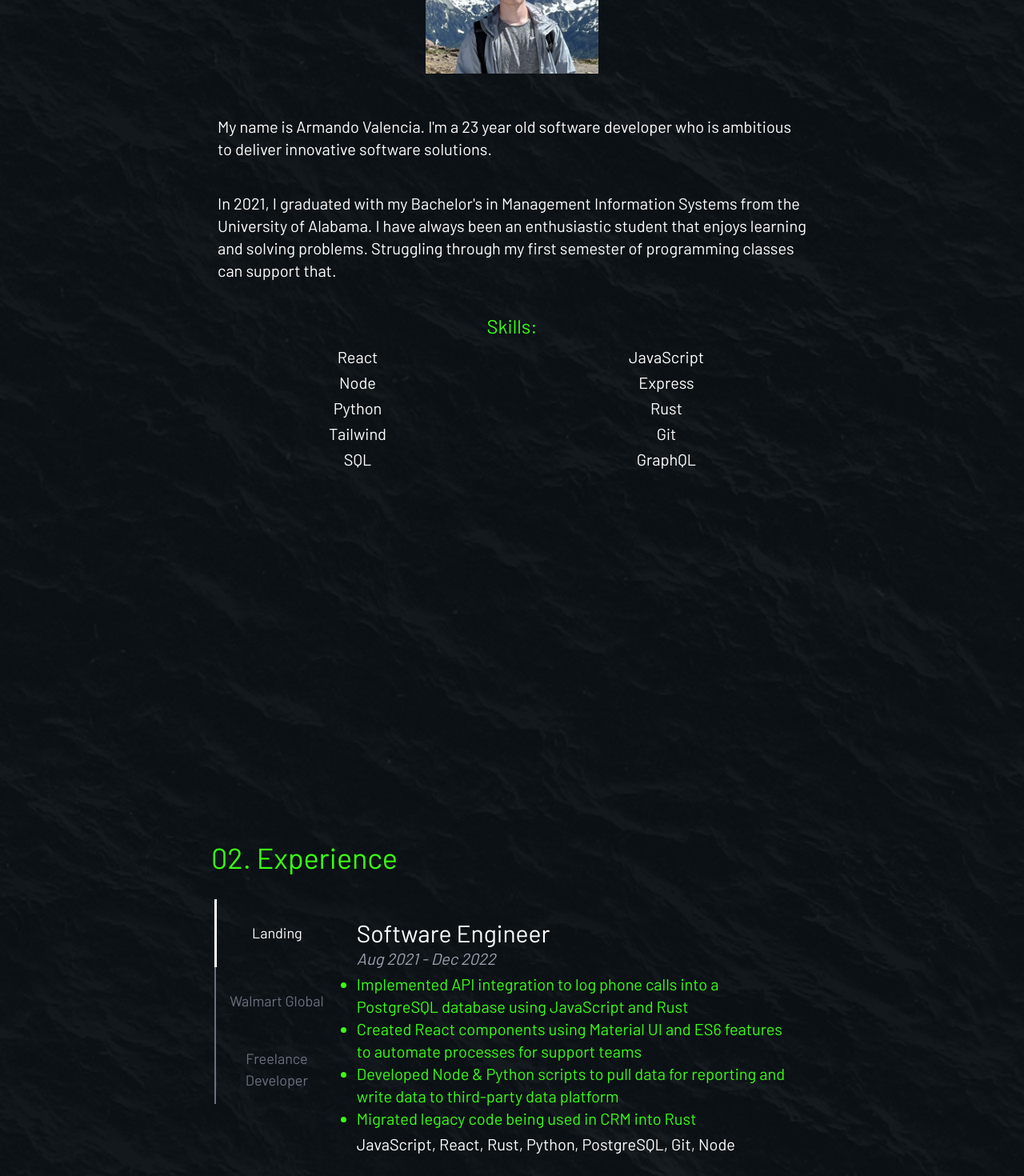
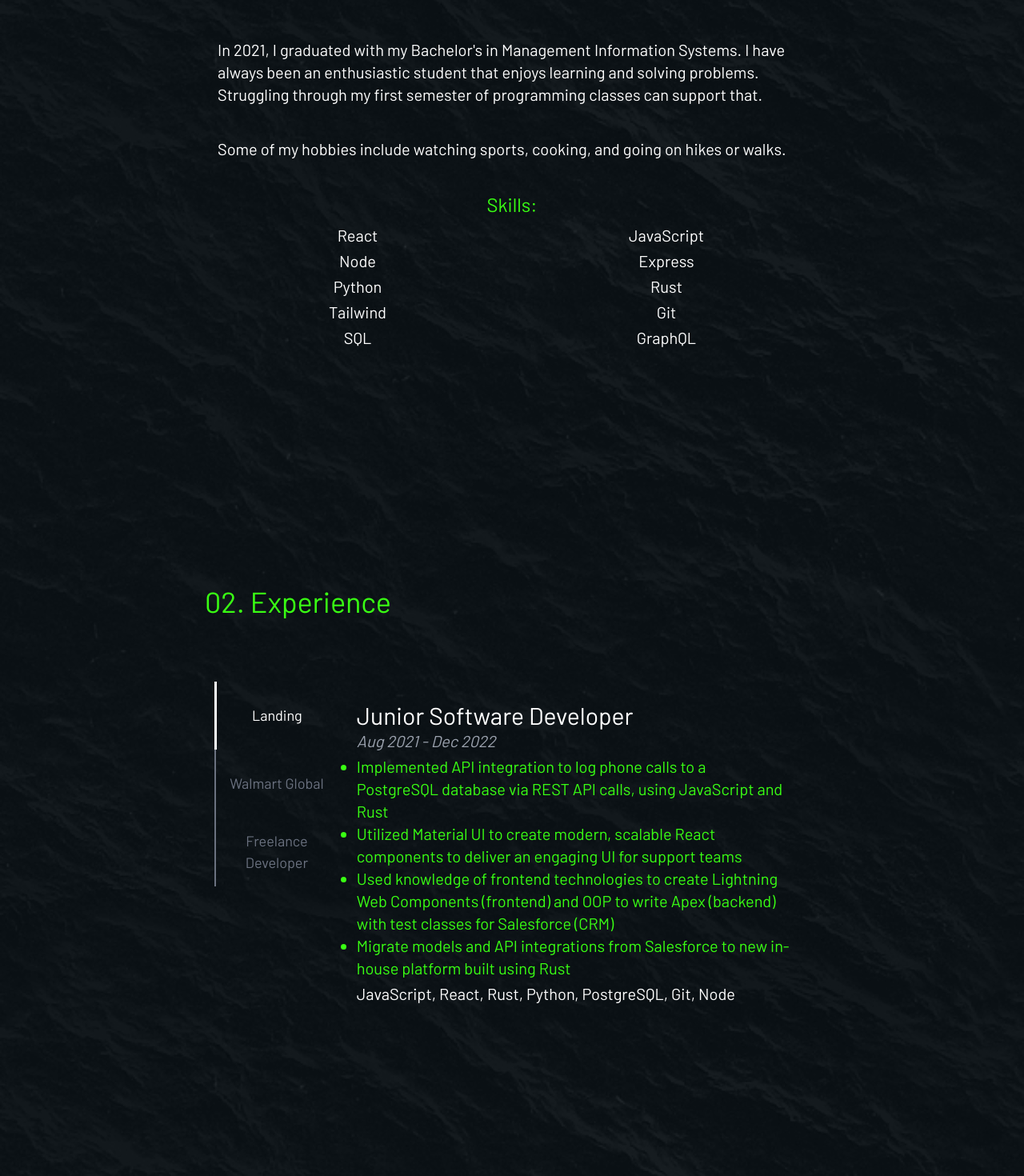
Before and after one commit to armando-valencia/personal-website, a React (Vite) app: page / in a window 1280 px wide. Shown: the part 1280-2750 px from the top of the page at 80% size. Built offline with nearby package versions, Linux system fonts and the light colour scheme.

Commit message:
Fade in and out scroll animations

```diff
--- a/src/components/About.jsx
+++ b/src/components/About.jsx
@@ -16,9 +16,6 @@ const About = () => {
 
 	return (
 		<div className="section-container">
-			<div className="section-container__heading">
-				<h1 className="heading">01. About</h1>
-			</div>
 			<div className="block text-lg md:text-xl">
 				<div className="flex justify-center">
 					<img
@@ -28,17 +25,21 @@ const About = () => {
 					/>
 				</div>
 				<div className="text-quarternary">
-					<p className="px-4 pt-6 pb-4">
+					{/* <p className="px-4 pt-6 pb-4">
 						My name is Armando Valencia. I'm a 23 year old software
 						developer who is ambitious to deliver innovative
 						software solutions.
+					</p> */}
+					<p className="px-4 pt-6 pb-4">
+						In 2021, I graduated with my Bachelor's in Management
+						Information Systems. I have always been an enthusiastic
+						student that enjoys learning and solving problems.
+						Struggling through my first semester of programming
+						classes can support that.
 					</p>
 					<p className="px-4 pt-6 pb-4">
-						In 2021, I graduated with my Bachelor's in Management
-						Information Systems from the University of Alabama. I
-						have always been an enthusiastic student that enjoys
-						learning and solving problems. Struggling through my
-						first semester of programming classes can support that.
+						Some of my hobbies include watching sports, cooking, and
+						going on hikes or walks.
 					</p>
 				</div>
 				<div className="flex justify-center mt-4 p-2 text-secondary text-2xl">
--- a/src/components/Contact.jsx
+++ b/src/components/Contact.jsx
@@ -18,13 +18,10 @@ const Contact = () => {
 
 	return (
 		<div className="section-container">
-			<div className="section-container__heading">
-				<h1 className="heading">03. Contact</h1>
-			</div>
 			<div className="md:flex flex-col text-quarternary justify-center items-center text-xl md:text-2xl py-3">
 				<div className="px-4">
-					If you want to talk opportunities or give any feedback,
-					please complete the form below.
+					If you want to connect or give any feedback, please fill out
+					the following form.
 				</div>
 				<form
 					action={import.meta.env.VITE_CONTACT_FORM}
--- a/src/components/Experience.jsx
+++ b/src/components/Experience.jsx
@@ -7,13 +7,13 @@ const Experience = () => {
 	const jobsData = [
 		{
 			company: "Landing",
-			title: "Software Engineer",
+			title: "Junior Software Developer",
 			dates: "Aug 2021 - Dec 2022",
 			desc: [
-				"Implemented API integration to log phone calls into a PostgreSQL database using JavaScript and Rust",
-				"Created React components using Material UI and ES6 features to automate processes for support teams",
-				"Developed Node & Python scripts to pull data for reporting and write data to third-party data platform",
-				"Migrated legacy code being used in CRM into Rust",
+				"Implemented API integration to log phone calls to a PostgreSQL database via REST API calls, using JavaScript and Rust",
+				"Utilized Material UI to create modern, scalable React components to deliver an engaging UI for support teams",
+				"Used knowledge of frontend technologies to create Lightning Web Components (frontend) and OOP to write Apex (backend) with test classes for Salesforce (CRM)",
+				"Migrate models and API integrations from Salesforce to new in-house platform built using Rust",
 			],
 			skills: "JavaScript, React, Rust, Python, PostgreSQL, Git, Node",
 		},
@@ -22,10 +22,12 @@ const Experience = () => {
 			title: "Software Developer Intern",
 			dates: "Jan 2021 - May 2021",
 			desc: [
-				"Designed and developed UI of landing page for a React web-app",
-				"Migrated a multi-page user experience into a single page to enhance user experience and performance",
+				"Designed and developed the UI for a React web-app",
+				"Migrated a multi-page app into a single page to create an engaging UX and increase performance",
+				"Utilized React-Router to enable smooth navigation",
+				"Contributed to the full development cycle, from concept to development",
 				"Utilized GitHub as version control software to track and update code",
-				"Documented codebase for future teams to refer back to",
+				"Documented the codebase for future developers to maintain",
 			],
 			skills: "JavaScript, React, Bootstrap, Git",
 		},
@@ -34,10 +36,10 @@ const Experience = () => {
 			title: "Freelance Developer",
 			dates: "Dec 2020 - Mar 2022",
 			desc: [
-				"Developed static website utilizing Bootstrap and React, as well as HTML, CSS, and JavaScript",
-				"Create relevant UI/UX wireframes and mockups through Figma",
-				"Increased company online engagement by 150% over a 6-month period",
-				"Facilitate bi-weekly meetings with clients to discuss new features or bug fixes",
+				"Designed, developed, and deployed static web pages using Bootstrap and React",
+				"Created and presented modern UI/UX wireframes and mockups using Figma",
+				"Boosted company's web engagement by over 200%",
+				"Conduct bi-weekly meetings with clients to discuss new requests and content updates",
 			],
 			skills: "JavaScript, Bootstrap, Git, HTML, CSS",
 		},
@@ -71,10 +73,7 @@ const Experience = () => {
 
 	return (
 		<div className="section-container">
-			<div className="section-container__heading">
-				<h1 className="heading">02. Experience</h1>
-			</div>
-			<div className="justify-center md:block hidden px-3 py-6 md:pb-24">
+			<div className="justify-center md:block hidden px-3 md:pb-24">
 				<Tabs
 					isFitted
 					isLazy
@@ -125,7 +124,7 @@ const Experience = () => {
 							/>
 						))}
 					</TabList>
-					<TabPanels className="h-72">
+					<TabPanels className="h-fit">
 						{jobsData.map((job, idx) => (
 							<ExperienceTabPanel
 								title={job.title}
--- a/src/components/Home.jsx
+++ b/src/components/Home.jsx
@@ -12,8 +12,11 @@ const Home = () => {
 				<span className="text-secondary">Armando Valencia</span>.
 				Welcome to my personal website.
 			</h1>
-			<p className="text-secondary text-xl md:text-2xl">
-				I am a software developer from Birmingham, AL.{" "}
+			<p className="text-xl md:text-2xl">
+				I am a{" "}
+				<span className="text-secondary">software developer</span> from
+				Birmingham, AL that is ambitious to deliver innovative software
+				solutions.{" "}
 			</p>
 		</motion.div>
 	);
--- a/src/components/Nav.jsx
+++ b/src/components/Nav.jsx
@@ -54,9 +54,10 @@ const Nav = () => {
 			initial="hidden"
 			animate="visible"
 			className="sticky top-0 w-full md:w-3/4 z-50 bg-primary text-quarternary"
+			key="nav"
 		>
 			{nav === true ? (
-				<div className="p-3 bg-primary flex justify-between items-center z-[99] sm:hidden">
+				<div className="p-3 bg-primary flex justify-between items-center z-[99] md:hidden">
 					<a href="#" onClick={handleNav}>
 						<div className="flex items-center gap-3 uppercase">
 							<svg
@@ -64,7 +65,7 @@ const Nav = () => {
 								height="2.5em"
 								viewBox="0 0 336 391"
 								xmlns="http://www.w3.org/2000/svg"
-								className="sm:hidden"
+								className="md:hidden"
 							>
 								<path
 									stroke="#fff"
@@ -81,7 +82,7 @@ const Nav = () => {
 					<FiX onClick={handleNav} size={40} />
 				</div>
 			) : (
-				<div className="p-3 bg-primary flex justify-between shadow-xl items-center z-[99] sm:hidden">
+				<div className="p-3 bg-primary flex justify-between shadow-xl items-center z-[99] md:hidden">
 					<a href="#">
 						<div className="flex items-center gap-3 uppercase">
 							<svg
@@ -89,7 +90,7 @@ const Nav = () => {
 								height="2.5em"
 								viewBox="0 0 336 391"
 								xmlns="http://www.w3.org/2000/svg"
-								className="sm:hidden"
+								className="md:hidden"
 							>
 								<path
 									stroke="#fff"
@@ -126,7 +127,7 @@ const Nav = () => {
 					))}
 				</nav>
 			)}
-			<div className="sm:block hidden bg-primary text-primary text-lg shadow-xl">
+			<div className="md:block hidden bg-primary text-primary text-lg shadow-xl">
 				<div className="flex justify-between items-center py-4 px-16">
 					<a href="#">
 						<motion.svg
@@ -134,7 +135,7 @@ const Nav = () => {
 							height="3.5em"
 							viewBox="0 0 336 391"
 							xmlns="http://www.w3.org/2000/svg"
-							className="sm:block hidden pl-3"
+							className="md:block hidden pl-3"
 						>
 							<motion.path
 								variants={pathVariants}
@@ -146,7 +147,7 @@ const Nav = () => {
 						</motion.svg>
 					</a>
 
-					<nav className="sm:block bg-transparent text-primary">
+					<nav className="md:block bg-transparent text-primary">
 						<ul className="px-3 py-1 flex items-center">
 							{pages.map((page, idx) => (
 								<>
--- a/src/components/SectionContainer.jsx
+++ b/src/components/SectionContainer.jsx
@@ -3,12 +3,23 @@ import { useAnimation, motion } from "framer-motion";
 import { useInView } from "react-intersection-observer";
 
 const divVariants = {
-	visible: { opacity: 1, scale: 1, transition: { duration: 0.5 } },
-	hidden: { opacity: 0, scale: 0 },
+	visible: {
+		opacity: 1,
+		transition: {
+			duration: 1,
+			delay: 0.7,
+		},
+	},
+	hidden: { opacity: 0 },
 };
 
 const homeVariants = {
-	visible: { opacity: 1, transition: { duration: 1.5 } },
+	visible: {
+		opacity: 1,
+		transition: {
+			duration: 1.5,
+		},
+	},
 	hidden: { opacity: 0 },
 };
 
@@ -26,10 +37,9 @@ const SectionContainer = ({ name, component }) => {
 
 	return (
 		<motion.div
-			id={name}
 			className={
 				name == "home"
-					? "h-[85vh] flex items-center text-blue"
+					? "h-[85vh] flex items-center"
 					: "flex items-center justify-center"
 			}
 			ref={ref}
--- /dev/null
+++ b/src/components/SectionHeader.jsx
@@ -0,0 +1,58 @@
+import { useEffect } from "react";
+import { useAnimation, motion } from "framer-motion";
+import { useInView } from "react-intersection-observer";
+
+const headingVariants = {
+	hidden: {
+		x: -900,
+		opacity: 0,
+	},
+	visible: {
+		x: 0,
+		opacity: 1,
+		transition: {
+			delay: 0,
+			type: "tween",
+			duration: 0.5,
+		},
+	},
+};
+
+const SectionHeader = ({ name, idx }) => {
+	const controls = useAnimation();
+	const [ref, inView] = useInView();
+
+	useEffect(() => {
+		if (inView) {
+			controls.start("visible");
+		} else {
+			controls.start("hidden");
+		}
+	}, [controls, inView]);
+
+	return (
+		<>
+			{name !== "home" && (
+				<>
+					<div className="invisible md:visible">
+						<motion.div
+							className="heading"
+							variants={headingVariants}
+							initial="hidden"
+							animate={controls}
+							ref={ref}
+						>
+							0{idx}. {name}
+						</motion.div>
+					</div>
+					<div className="visible md:invisible">
+						<div className="heading">
+							0{idx}. {name}
+						</div>
+					</div>
+				</>
+			)}
+		</>
+	);
+};
+export default SectionHeader;
--- a/src/index.css
+++ b/src/index.css
@@ -6,17 +6,17 @@
 @tailwind utilities;
 
 .heading {
-	@apply text-4xl text-secondary;
+	@apply text-4xl text-secondary capitalize pt-10;
 }
 /* TODO: clean up css */
 
 .section-container {
-	@apply py-20 md:py-8 md:pb-44 md:pt-20;
+	@apply pb-24 md:pb-44;
 }
 
-.section-container__heading {
+/* .section-container__heading {
 	@apply flex md:mt-20 mb-2 md:m-2;
-}
+} */
 
 .mobile_nav-link {
 	@apply w-[75%] flex justify-center items-center rounded-full shadow-md shadow-gray-400 m-2 p-4 cursor-pointer hover:scale-110 ease-in duration-200 text-quarternary bg-primary text-xl;
--- a/src/pages/HomePage.jsx
+++ b/src/pages/HomePage.jsx
@@ -6,6 +6,7 @@ import { useEffect } from "react";
 import { useAnimation, motion } from "framer-motion";
 import { useInView } from "react-intersection-observer";
 import SectionContainer from "../components/SectionContainer";
+import SectionHeader from "../components/SectionHeader";
 
 const pages = [
 	{ name: "home", component: <Home /> },
@@ -27,12 +28,25 @@ const HomePage = () => {
 	return (
 		<div className="flex items-center justify-center">
 			<div className="flex-none w-8 md:w-14"></div>
-			<div className="grow max-w-3xl space-y-32">
-				{pages.map((page, index) => (
-					<SectionContainer
-						name={page.name}
-						component={page.component}
-					/>
+			<div className="grow max-w-3xl space-y-32 md:space-y-20">
+				{pages.map((page, idx) => (
+					<div
+						id={page.name}
+						className={`${
+							page.name == "home" ? "" : " py-10md:pt-52 my-4"
+						}`}
+					>
+						<SectionHeader
+							key={`SectionHeader-${page.name}-${idx}`}
+							name={page.name}
+							idx={idx}
+						/>
+						<SectionContainer
+							key={`SectionContainer-${page.name}-${idx}`}
+							name={page.name}
+							component={page.component}
+						/>
+					</div>
 				))}
 			</div>
 			<div className="flex-none w-8 md:w-14"></div>
```
Also changed, not shown: 1 other file (tests, documents, lock files or other folders).
